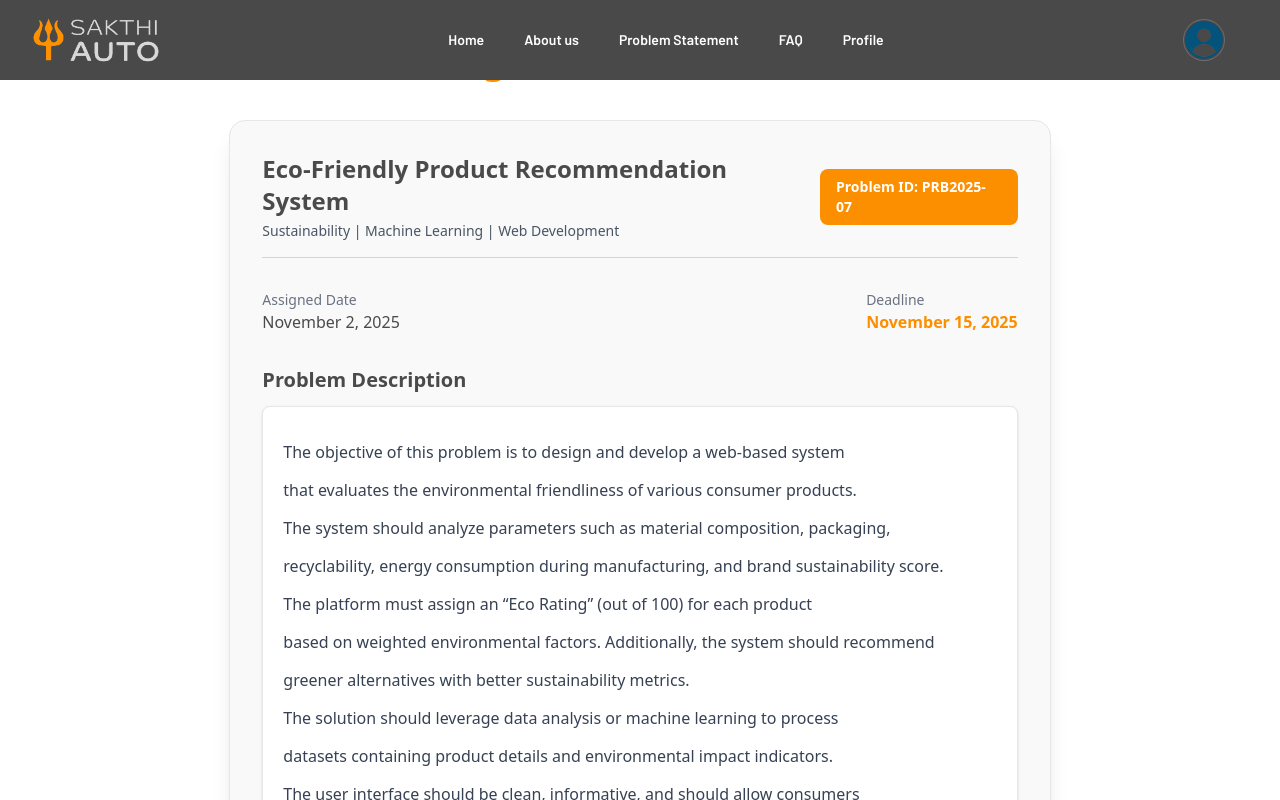
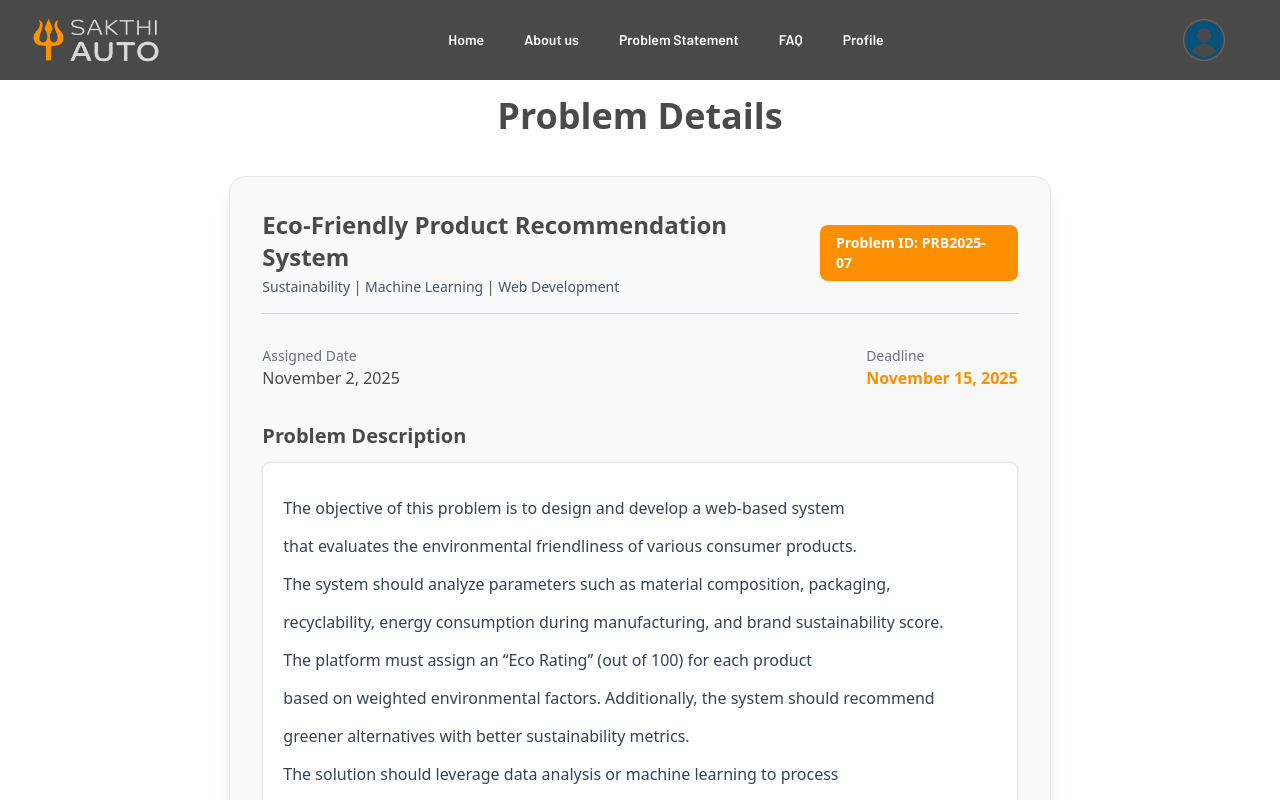
Before and after one commit to damodara2006/Project_SFS, a React (Vite) app in the folder frontend/: page /evaluator/assignedproblem in a window 1280 px wide. Shown: the top 800 px of the page. Built offline with nearby package versions, Linux system fonts and the light colour scheme.

Commit message:
feat : updated text color and margin in AssignedProblems.jsx

```diff
--- a/frontend/src/pages/evaluator/AssignedProblem.jsx
+++ b/frontend/src/pages/evaluator/AssignedProblem.jsx
@@ -40,10 +40,10 @@ const AssignedProblem = () => {
   };
 
   return (
-    <div className="min-h-screen bg-[#ffffff] flex flex-col items-center py-10 px-6">
+    <div className="min-h-screen bg-[#ffffff] flex flex-col items-center py-10 px-6 mt-14">
       {/* Header */}
-      <h1 className="text-4xl font-bold text-[#fc8f00] mb-10 text-center">
-        Assigned Problem Details
+      <h1 className="text-4xl font-bold text-[#4a4a4a] mb-10 text-center">
+        Problem Details
       </h1>
 
       {/* Container */}
```
